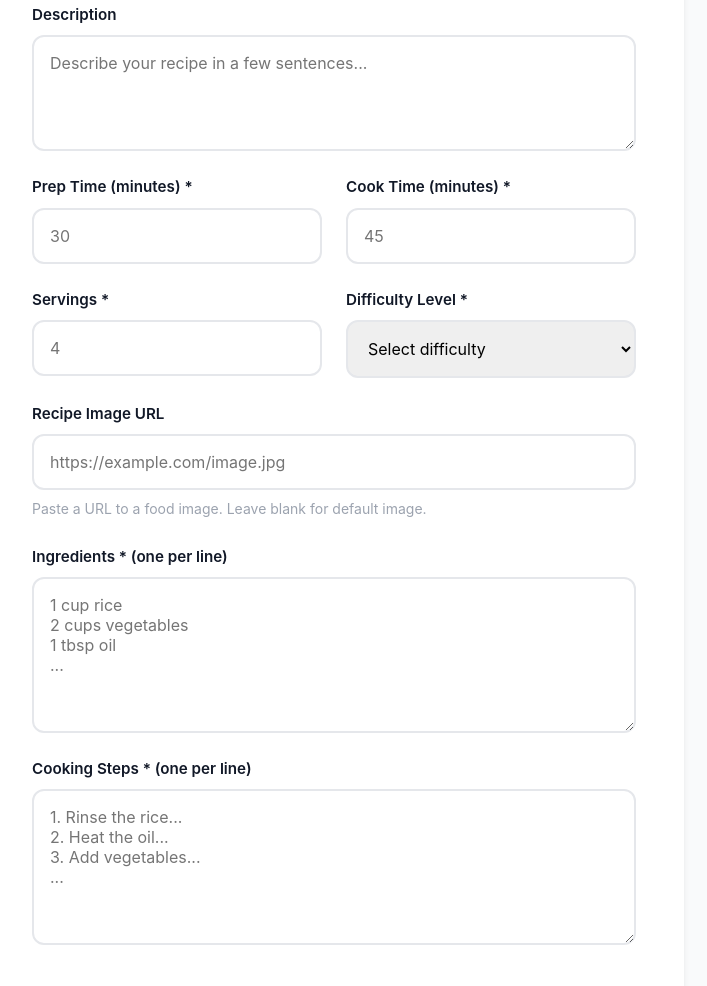
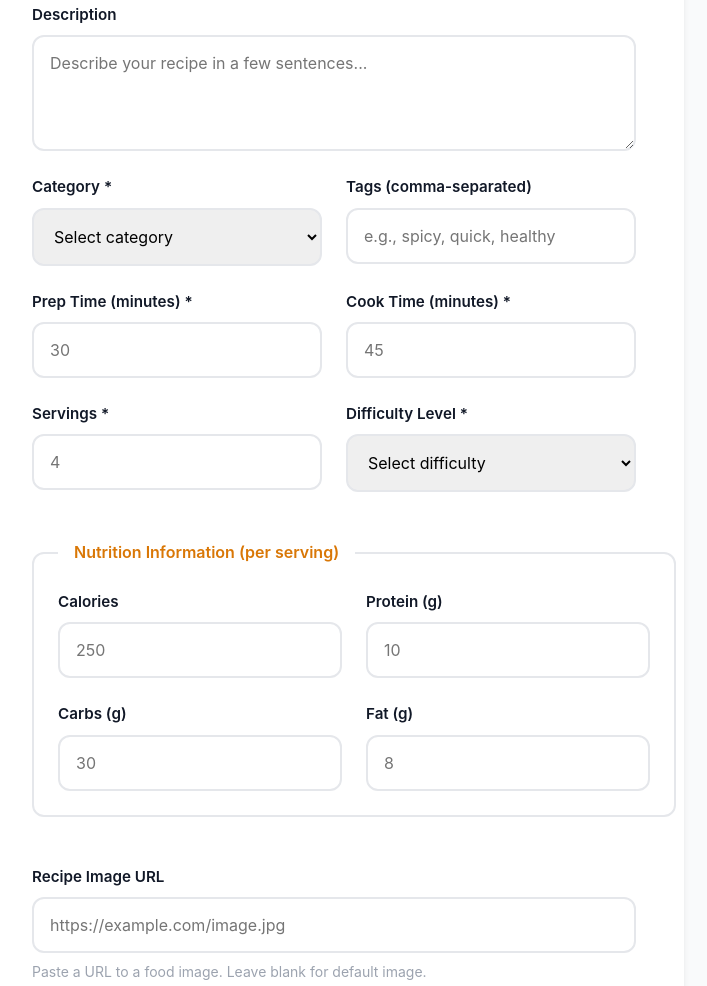
Before and after one commit to Atharva377/Recipe_Manager_App, a plain HTML site: page pages/add-recipe.html in a window 1280 px wide. Shown: the part 378-1364 px from the top of the page, without its empty margins (306-1013 px from the left). Drawn offline with Linux system fonts and the light colour scheme.

```diff
--- a/pages/add-recipe.html
+++ b/pages/add-recipe.html
@@ -37,6 +37,25 @@
                     <textarea id="description" name="description" placeholder="Describe your recipe in a few sentences..." rows="4"></textarea>
                 </div>
 
+                <!-- Added category and tags fields -->
+                <div class="form-row">
+                    <div class="form-group">
+                        <label for="category">Category *</label>
+                        <select id="category" name="category" required>
+                            <option value="">Select category</option>
+                            <option value="Vegetarian">Vegetarian</option>
+                            <option value="Vegan">Vegan</option>
+                            <option value="Non-Vegetarian">Non-Vegetarian</option>
+                            <option value="Dessert">Dessert</option>
+                            <option value="Breakfast">Breakfast</option>
+                        </select>
+                    </div>
+                    <div class="form-group">
+                        <label for="tags">Tags (comma-separated)</label>
+                        <input type="text" id="tags" name="tags" placeholder="e.g., spicy, quick, healthy">
+                    </div>
+                </div>
+
                 <div class="form-row">
                     <div class="form-group">
                         <label for="prepTime">Prep Time (minutes) *</label>
@@ -63,6 +82,29 @@
                         </select>
                     </div>
                 </div>
+
+                <!-- Added nutrition fields -->
+                <fieldset class="form-fieldset">
+                    <legend>Nutrition Information (per serving)</legend>
+                    <div class="form-row">
+                        <div class="form-group">
+                            <label for="calories">Calories</label>
+                            <input type="number" id="calories" name="calories" min="0" placeholder="250">
+                        </div>
+                        <div class="form-group">
+                            <label for="protein">Protein (g)</label>
+                            <input type="number" id="protein" name="protein" min="0" step="0.1" placeholder="10">
+                        </div>
+                        <div class="form-group">
+                            <label for="carbs">Carbs (g)</label>
+                            <input type="number" id="carbs" name="carbs" min="0" step="0.1" placeholder="30">
+                        </div>
+                        <div class="form-group">
+                            <label for="fat">Fat (g)</label>
+                            <input type="number" id="fat" name="fat" min="0" step="0.1" placeholder="8">
+                        </div>
+                    </div>
+                </fieldset>
 
                 <div class="form-group">
                     <label for="imageUrl">Recipe Image URL</label>
```
Also changed, not shown: index.html (+37 -1 lines), pages/recipe-detail.html (+11 -0 lines).
